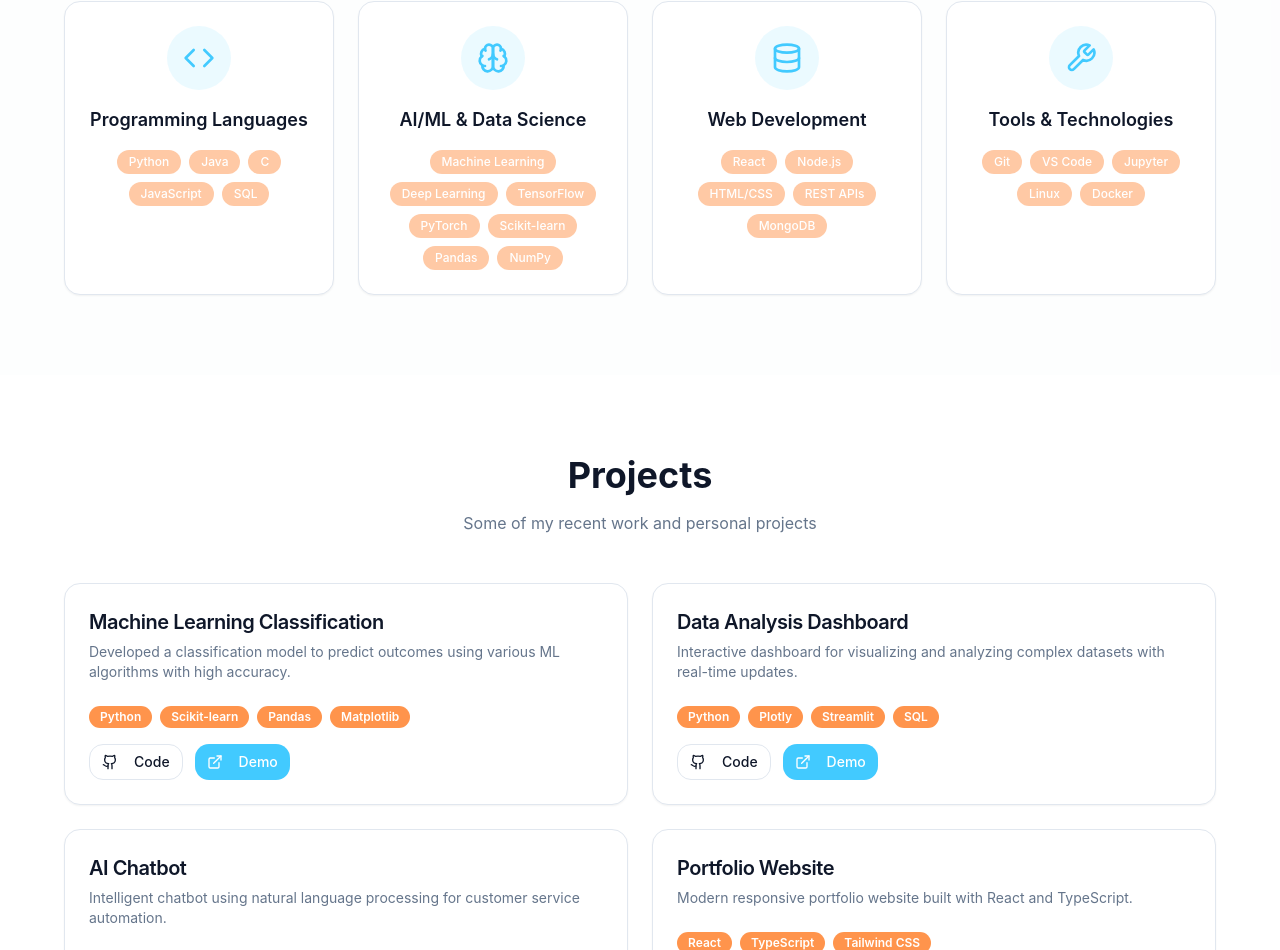
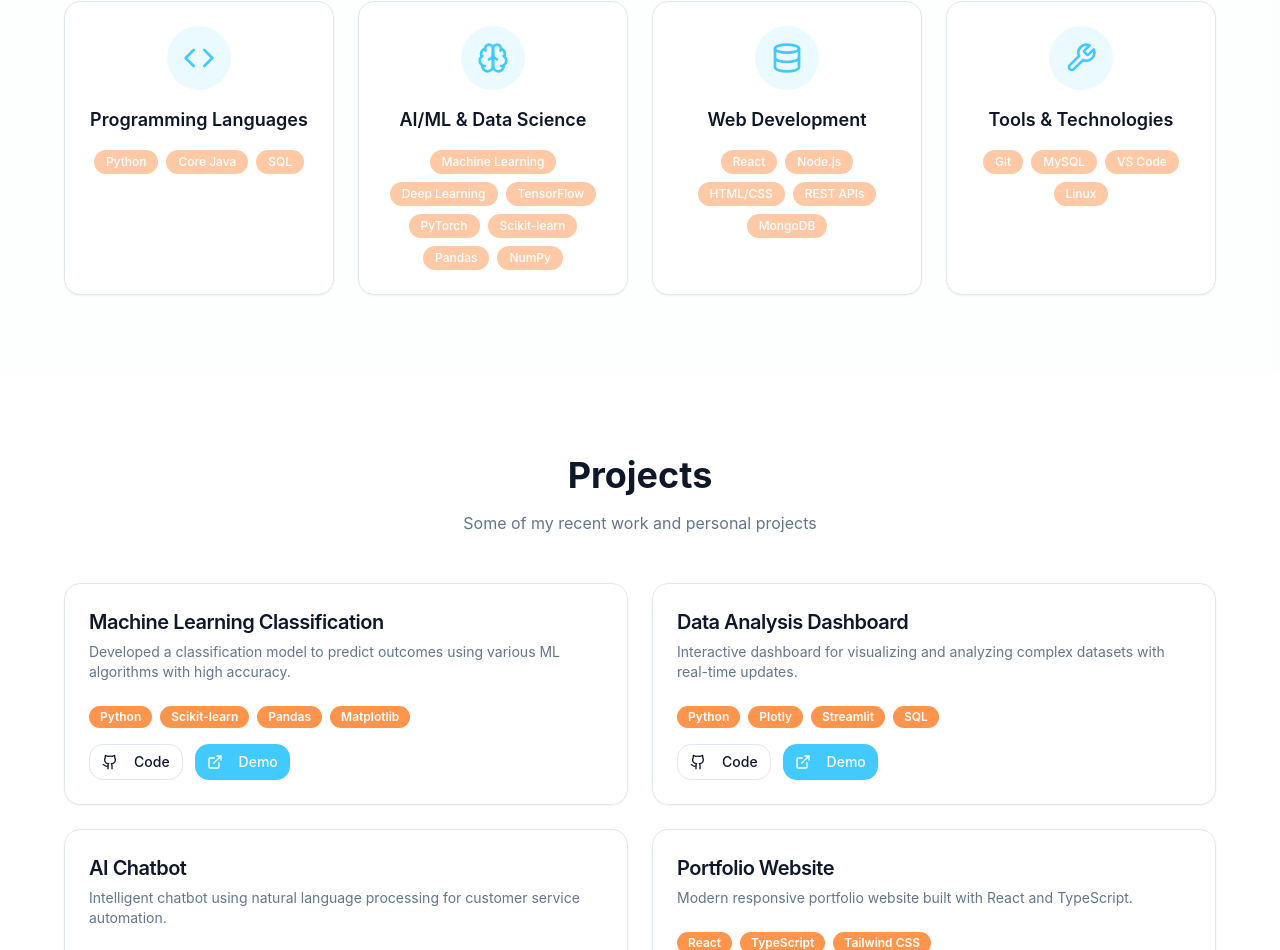
Before and after one commit to rajesh1835/rajesh-ai-splash, a React (Vite) app: page / in a window 1280 px wide. Shown: the part 2423-3373 px from the top of the page. Built offline with nearby package versions, Linux system fonts and the light colour scheme.

Commit message:
Update Skills.tsx

```diff
--- a/src/components/Skills.tsx
+++ b/src/components/Skills.tsx
@@ -5,7 +5,7 @@ const skillCategories = [
   {
     title: "Programming Languages",
     icon: Code,
-    skills: ["Python", "Java", "C", "JavaScript", "SQL"]
+    skills: ["Python", "Core Java", "SQL"]
   },
   {
     title: "AI/ML & Data Science",
@@ -20,7 +20,7 @@ const skillCategories = [
   {
     title: "Tools & Technologies",
     icon: Wrench,
-    skills: ["Git", "VS Code", "Jupyter", "Linux", "Docker"]
+    skills: ["Git", "MySQL", "VS Code", "Linux"]
   }
 ];
 
```
